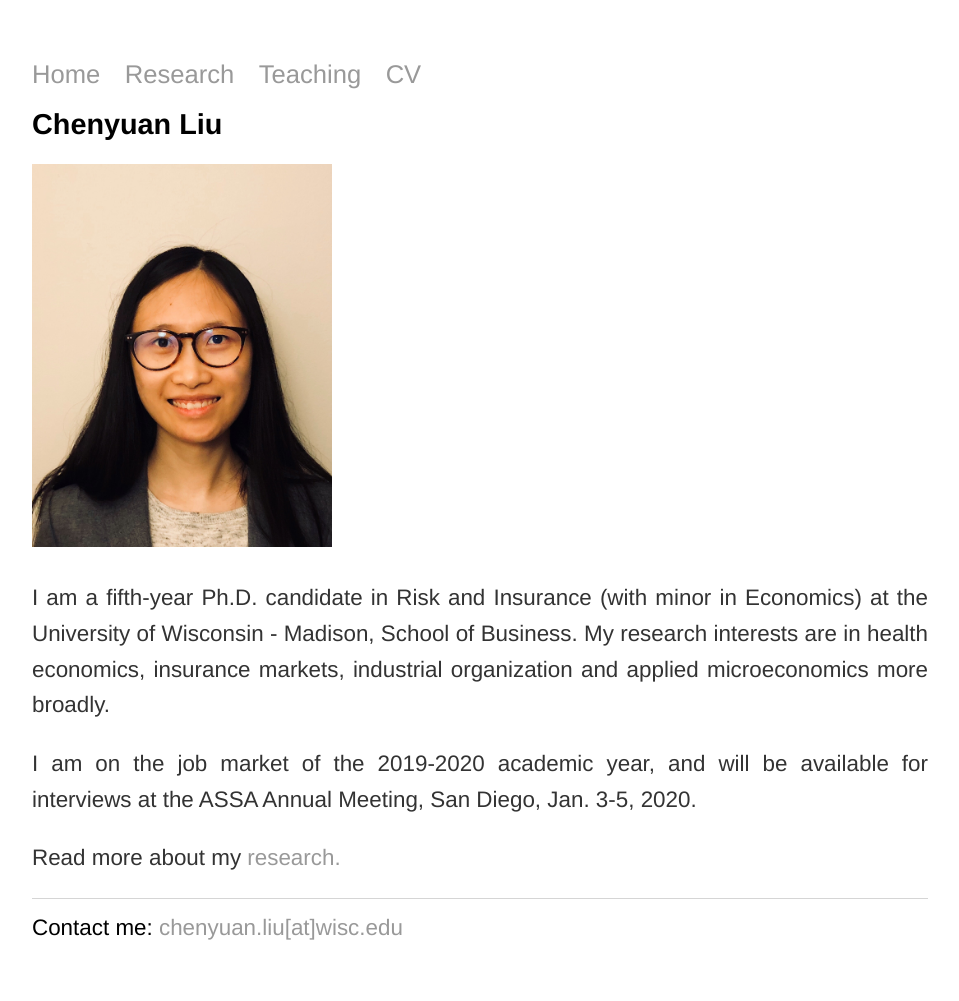
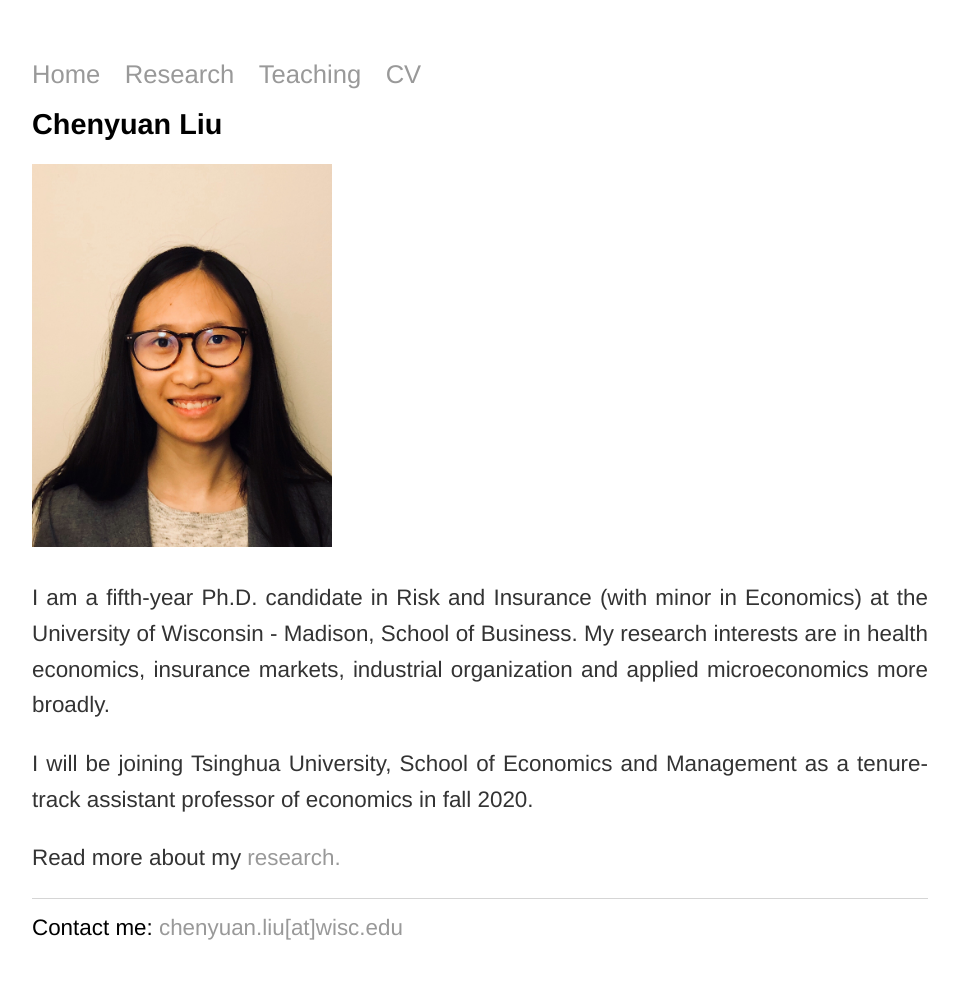
Before and after one commit to trifen/feng3hu.github.io, a Jekyll site: the page built from index.html, in a window 1280 px wide. Shown: the whole page, without its empty margins (160-1119 px from the left). Built offline with Jekyll 4.4.1, drawn with Linux system fonts in a browser that asks for light colours.

Commit message:
Update index.html

```diff
--- a/index.html
+++ b/index.html
@@ -7,7 +7,7 @@ title: Chenyuan Liu
 	<p> <img src="image1.jpg" alt="Chenyuan Liu" width="300" height="383"></p>
 		<div align="justify">
 			<p>I am a fifth-year Ph.D. candidate in Risk and Insurance (with minor in Economics) at the University of Wisconsin - Madison, School of Business. My research interests are in health economics, insurance markets, industrial organization and applied microeconomics more broadly. </p>
-			<p>I am on the job market of the 2019-2020 academic year, and will be available for interviews at the ASSA Annual Meeting, San Diego, Jan. 3-5, 2020.
+			<p>I will be joining Tsinghua University, School of Economics and Management as a tenure-track assistant professor of economics in fall 2020. </p>
 			<p>Read more about my <a href="/research">research.</a></p>
 	</div>
 </div><!-- /.blurb -->
```
